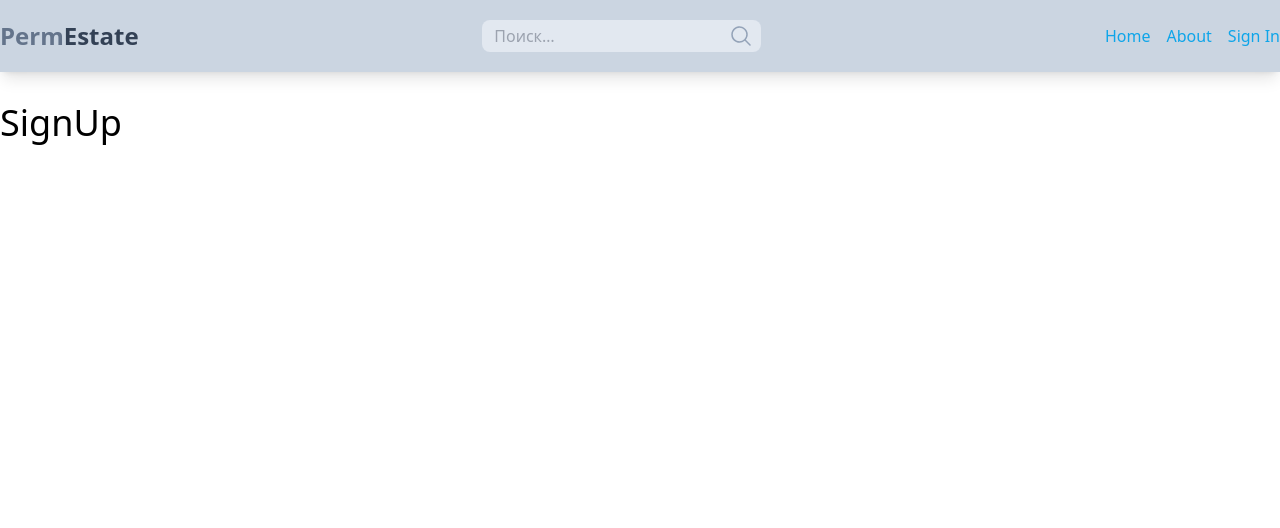
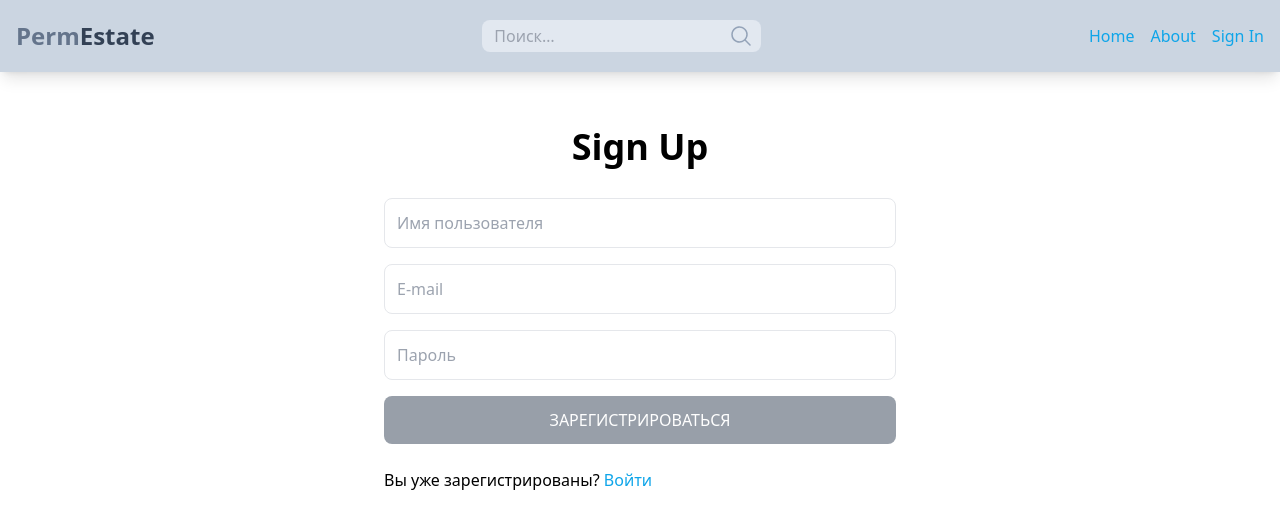
Before and after one commit to addonion/mern-estate, a React (Vite) app in the folder client/: page /sign-up in a window 1280 px wide. Shown: the top 528 px of the page. Built offline with nearby package versions, Linux system fonts and the light colour scheme.

Commit message:
Sign Up page UI

```diff
--- a/client/src/pages/SignUp.tsx
+++ b/client/src/pages/SignUp.tsx
@@ -1,9 +1,28 @@
+import { Link } from "react-router-dom";
 import Layout from "../shared/Layout";
 
 export const SignUp = () => {
   return (
     <Layout>
-      <h1>SignUp</h1>
+      <div className="max-w-lg mx-auto">
+        <h1 className="text-center font-bold">Sign Up</h1>
+
+        <form action="" className="flex flex-col mt-6 gap-4">
+          <input id="username" type="text" placeholder="Имя пользователя" className="w-full p-3 border rounded-lg" />
+          <input id="email" type="email" placeholder="E-mail" className="w-full p-3 border rounded-lg" />
+          <input id="password" type="password" placeholder="Пароль" className="w-full p-3 border rounded-lg" />
+
+          <button disabled className="p-3 rounded-lg bg-slate-700 text-white uppercase hover:opacity-95 disabled:opacity-50">
+            Зарегистрироваться
+          </button>
+        </form>
+
+        <div className="mt-6">
+          <p>
+            Вы уже зарегистрированы? <Link to="/sign-in">Войти</Link>
+          </p>
+        </div>
+      </div>
     </Layout>
   );
 };
--- a/client/src/shared/Layout/index.tsx
+++ b/client/src/shared/Layout/index.tsx
@@ -1,7 +1,7 @@
 import React from "react";
 
 const Layout = ({ children }: { children: React.ReactNode }) => {
-  return <div className="container mx-auto">{children}</div>;
+  return <div className="container mx-auto pt-6 px-4">{children}</div>;
 };
 
 export default Layout;
--- a/client/src/widgets/header/index.tsx
+++ b/client/src/widgets/header/index.tsx
@@ -3,7 +3,7 @@ import { Link } from "react-router-dom";
 
 const Header = () => {
   return (
-    <header className="bg-slate-300 shadow-lg px-2 sm:px-0">
+    <header className="bg-slate-300 shadow-lg px-4">
       <div className="container mx-auto flex gap-4 justify-between items-center py-4 mb-6">
         <Link to="/" className="prose sm:prose-2xl font-bold">
           <span className="text-slate-500">Perm</span>
```
